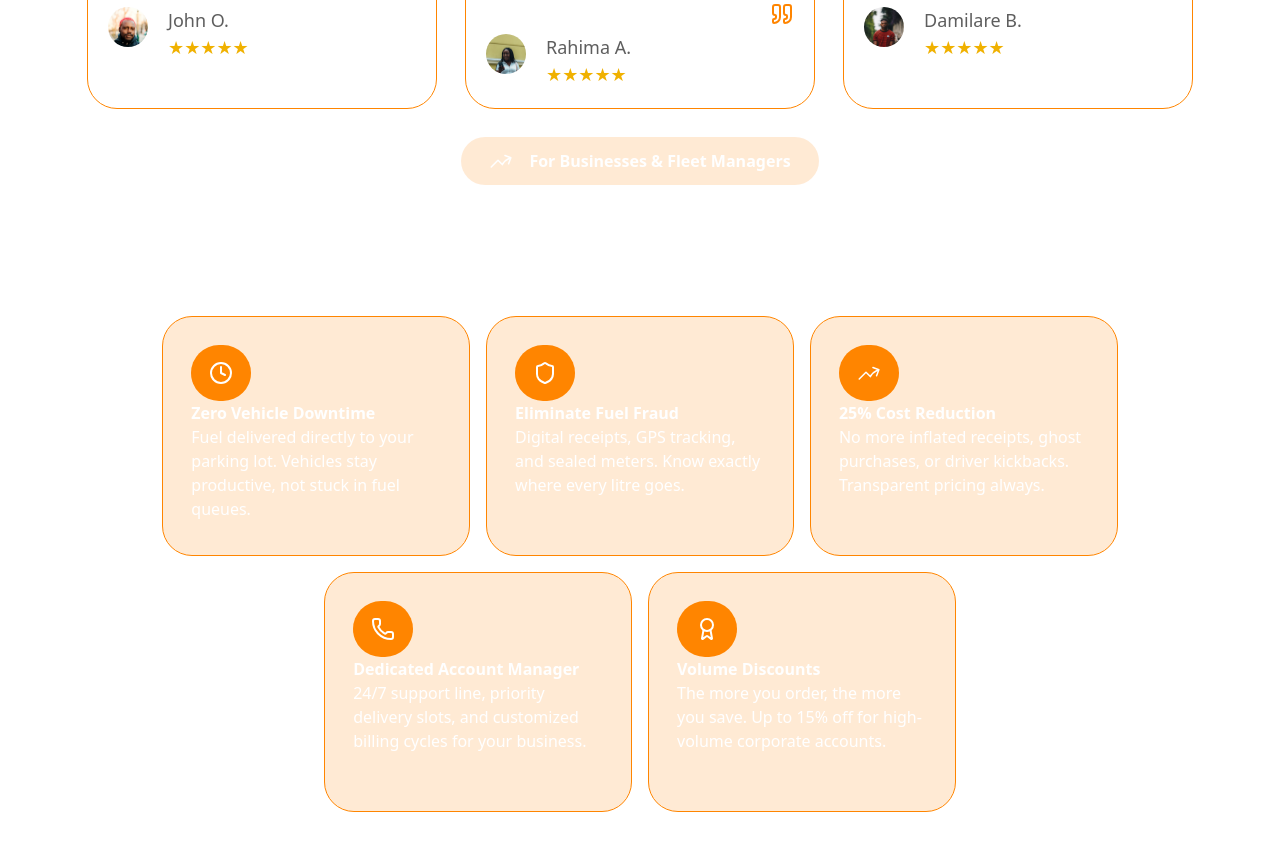
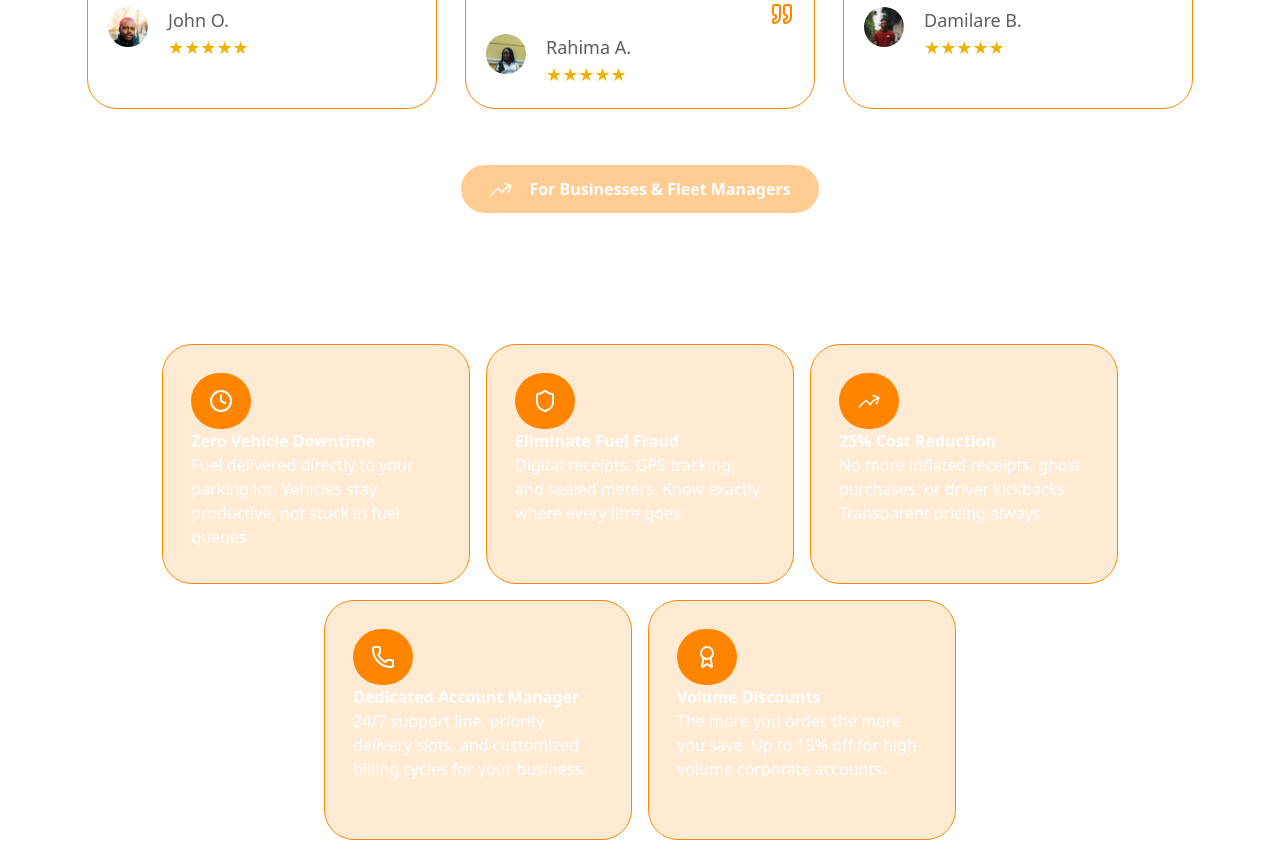
Before and after one commit to Marvywavy/resqx-waitlist, a React (Vite) app: page / in a window 1280 px wide. Shown: the part 1400-2268 px from the top of the page. Before the commit the page ends 2240 px from the top, so only its background shows below. Built offline with nearby package versions, Linux system fonts and the light colour scheme; a web font is replaced by a local one.

Commit message:
margin extension

```diff
--- a/src/components/WaitList.jsx
+++ b/src/components/WaitList.jsx
@@ -588,9 +588,9 @@ function WaitList() {
                             </div>
                     </div>
 
-                    <div className="ml-0 w-full items-center flex flex-col justify-center text-white mb-7 text-center">
+                    <div className="ml-0 w-full items-center flex flex-col justify-center text-white my-7 text-center">
                         <div className="items-center flex flex-col justify-center">
-                            <p  className="flex items-center space-x-2 bg-[#FF85002B] px-7 py-3 rounded-4xl font-bold">
+                            <p  className="flex items-center space-x-2 bg-[#FF85006B] px-7 py-3 rounded-4xl font-bold">
                                 <span className="mr-4">
                                     <svg xmlns="http://www.w3.org/2000/svg" viewBox="0 0 24 24" fill="currentColor" class="size-6">
                                         <path fill-rule="evenodd" d="M15.22 6.268a.75.75 0 0 1 .968-.431l5.942 2.28a.75.75 0 0 1 .431.97l-2.28
```
